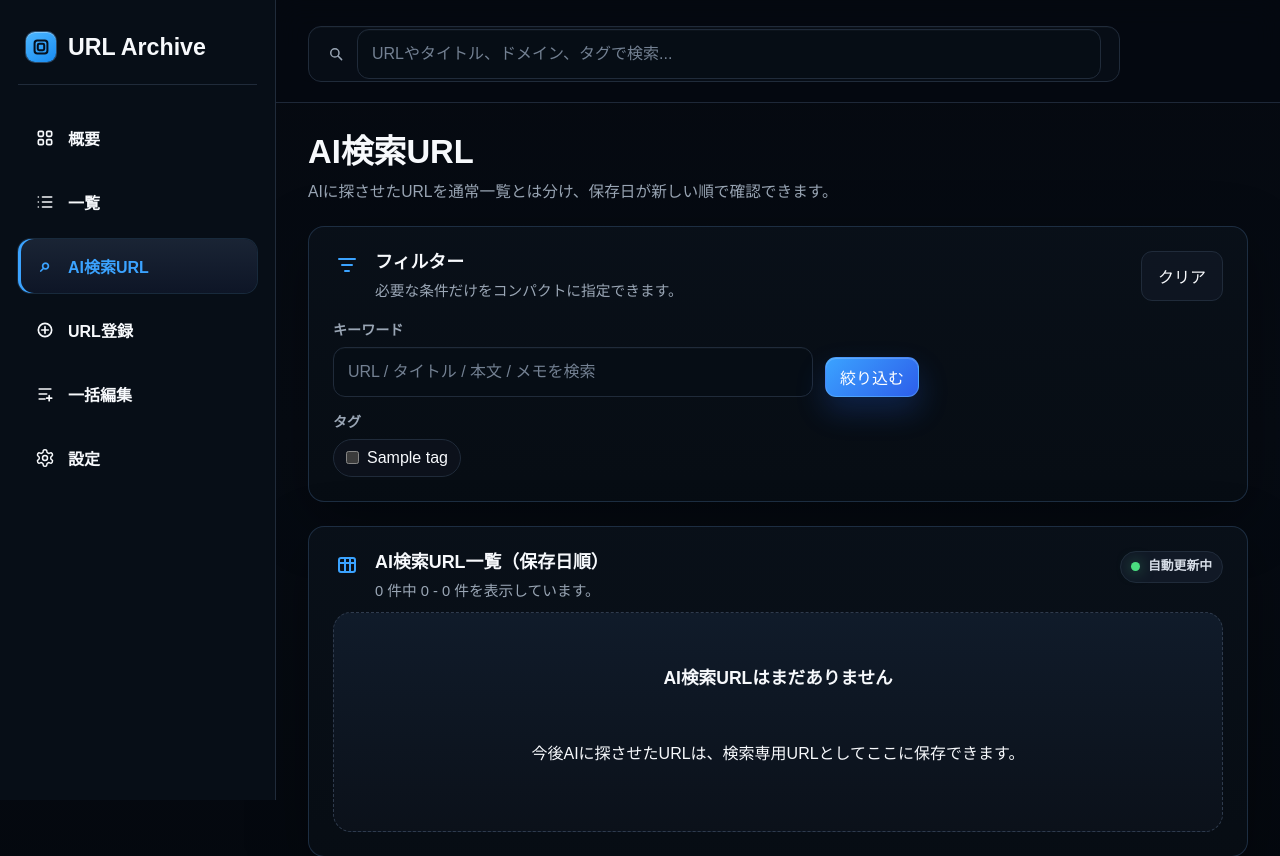
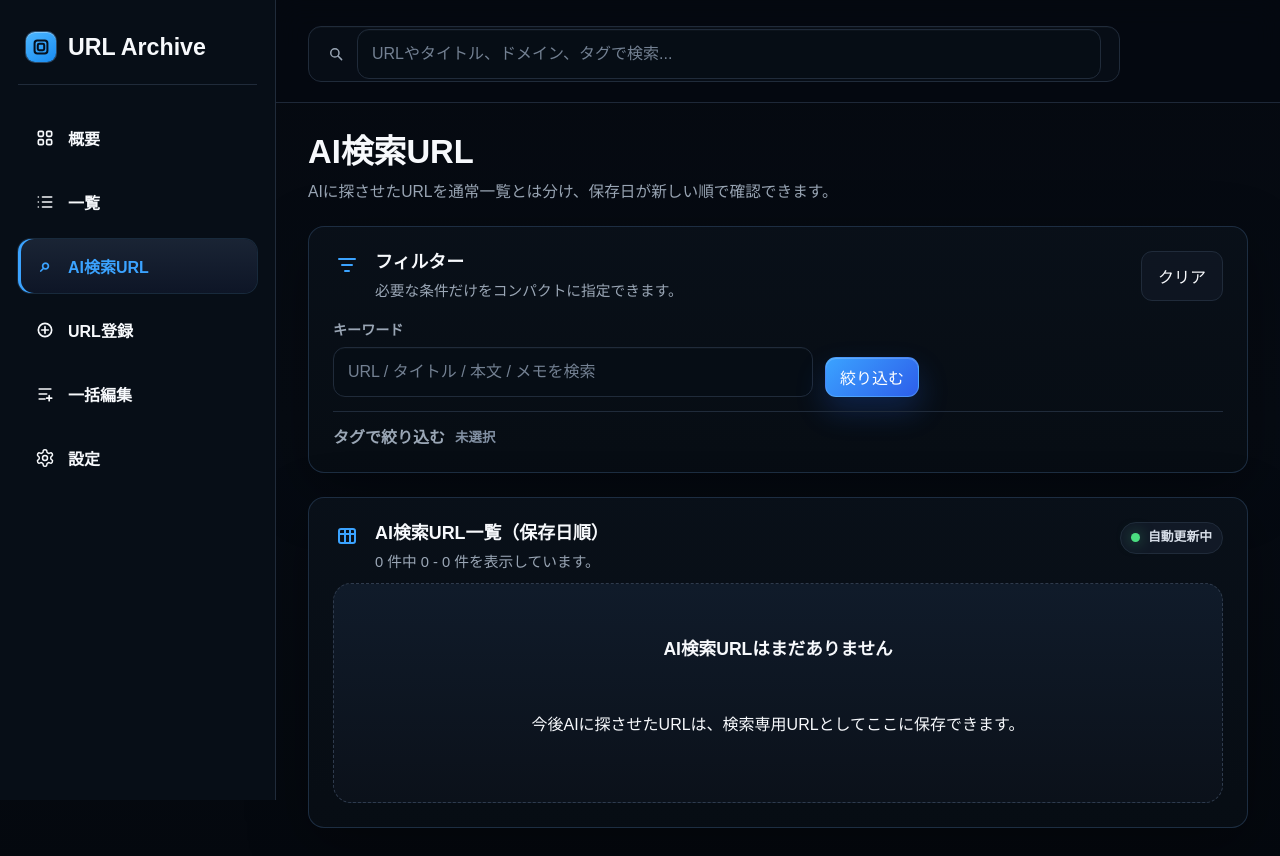
Before and after one commit to IceBoxninaru/url-, a Django app: page /ai-search/resources/ in a window 1280 px wide. Shown: the top 856 px of the page. Run offline with Django 5.2, Linux system fonts and the light colour scheme; tables that the repository leaves empty hold one stand-in row (values such as "Sample post"); data that the repository does not hold is empty; some libraries are stand-ins or nearby versions.

Commit message:
AI検索タグフィルターを折りたたみ化

```diff
--- a/app/resources/contexts.py
+++ b/app/resources/contexts.py
@@ -264,11 +264,13 @@ def build_resource_list_context(
 ) -> dict:
     filter_form = ResourceFilterForm(request.GET)
     resources = Resource.objects.all()
+    selected_tags = []
     if filter_form.is_valid():
+        selected_tags = list(filter_form.cleaned_data.get("tags") or [])
         resources = resources.apply_filters(
             query=filter_form.cleaned_data.get("q") or "",
             domain=filter_form.cleaned_data.get("domain") or "",
-            tag_ids=[tag.id for tag in filter_form.cleaned_data.get("tags") or []],
+            tag_ids=[tag.id for tag in selected_tags],
             favorite_only=filter_form.cleaned_data.get("favorite_only") or False,
             status=filter_form.cleaned_data.get("status") or "",
             review_state=filter_form.cleaned_data.get("review_state") or "",
@@ -300,6 +302,7 @@ def build_resource_list_context(
         "list_form_action_url": reverse(clear_url_name),
         "list_clear_url": reverse(clear_url_name),
         "filter_form": filter_form,
+        "selected_tag_count": len(selected_tags),
         "resources": resource_list,
         "resource_action_next_url": build_resource_action_next_url(request, clear_url_name),
         "page_obj": page_obj,
--- a/app/static/app.css
+++ b/app/static/app.css
@@ -933,6 +933,18 @@ input[type="checkbox"] {
     font-weight: 700;
 }
 
+.filter-details__summary {
+    align-items: center;
+    display: inline-flex;
+    gap: 10px;
+}
+
+.filter-details__state {
+    color: #8290a3;
+    font-size: 0.84rem;
+    font-weight: 700;
+}
+
 .filter-details__body {
     margin-top: 12px;
 }
--- a/app/templates/resources/list.html
+++ b/app/templates/resources/list.html
@@ -34,12 +34,19 @@
                     </label>
                     <button type="submit" class="button button--primary">絞り込む</button>
                 </div>
-                <label class="field-group field-group--full">
-                    <span class="field-label">タグ</span>
-                    <div class="tag-selector-grid">
+                <details class="filter-details filter-details--ai-search" {% if selected_tag_count %}open{% endif %}>
+                    <summary class="filter-details__summary">
+                        <span>タグで絞り込む</span>
+                        {% if selected_tag_count %}
+                            <span class="tone-chip tone-chip--neutral">{{ selected_tag_count }} 件選択中</span>
+                        {% else %}
+                            <span class="filter-details__state">未選択</span>
+                        {% endif %}
+                    </summary>
+                    <div class="tag-selector-grid filter-details__body">
                         {{ filter_form.tags }}
                     </div>
-                </label>
+                </details>
             {% else %}
                 <div class="filter-grid filter-grid--compact">
                     <label class="field-group field-group--wide">
```
Also changed, not shown: app/resources/tests.py (+30 -0 lines).
